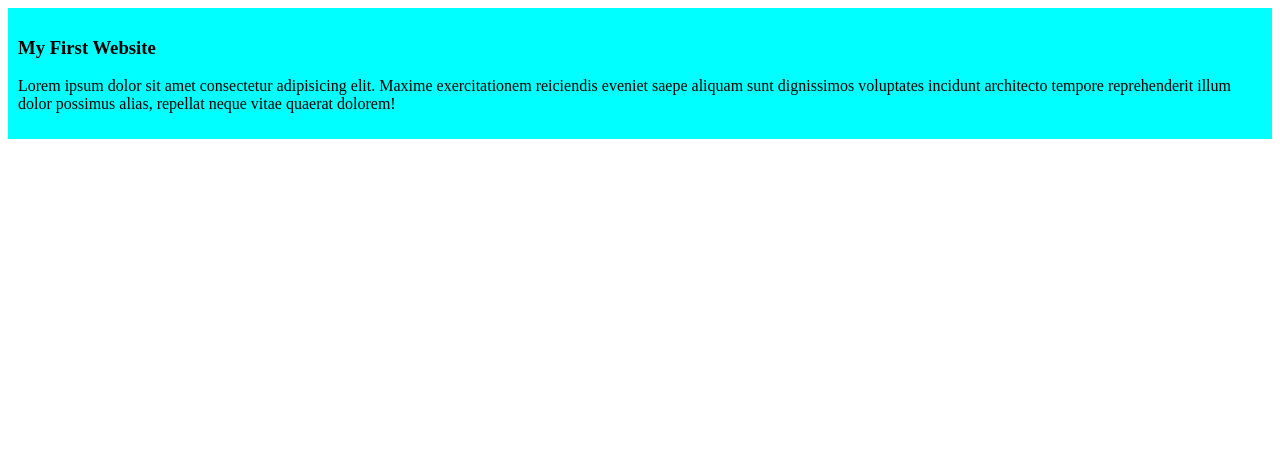
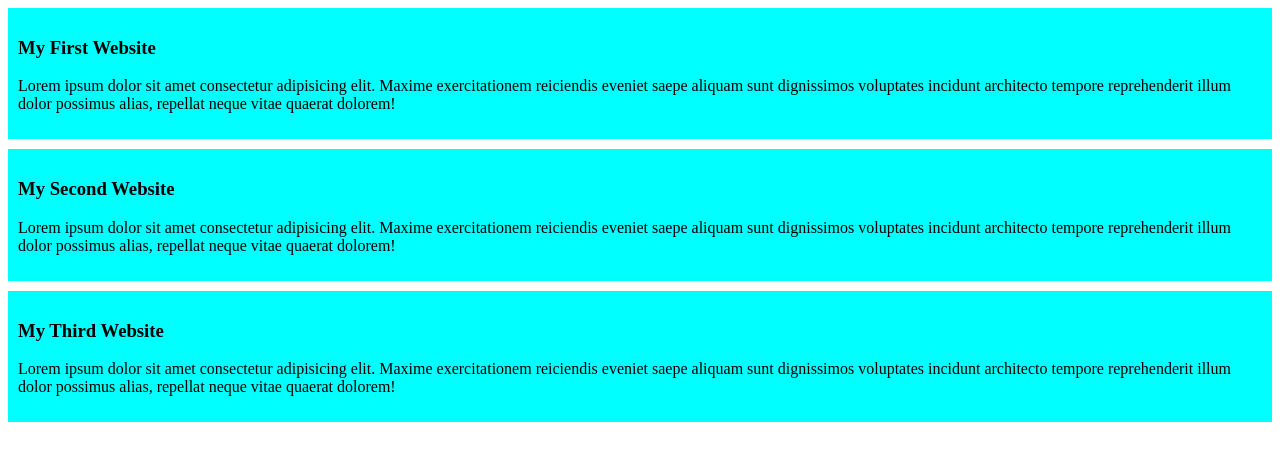
Before and after one commit to AbuSayemErfan/my-first-github, a plain HTML site: page index.html in a window 1280 px wide. Drawn offline with Linux system fonts and the light colour scheme.

Commit message:
added the second and the third blog

```diff
--- a/index.html
+++ b/index.html
@@ -11,5 +11,13 @@
         <h3>My First Website</h3>
         <p>Lorem ipsum dolor sit amet consectetur adipisicing elit. Maxime exercitationem reiciendis eveniet saepe aliquam sunt dignissimos voluptates incidunt architecto tempore reprehenderit illum dolor possimus alias, repellat neque vitae quaerat dolorem!</p>
     </div>
+    <div>
+        <h3>My Second Website</h3>
+        <p>Lorem ipsum dolor sit amet consectetur adipisicing elit. Maxime exercitationem reiciendis eveniet saepe aliquam sunt dignissimos voluptates incidunt architecto tempore reprehenderit illum dolor possimus alias, repellat neque vitae quaerat dolorem!</p>
+    </div>
+    <div>
+        <h3>My Third Website</h3>
+        <p>Lorem ipsum dolor sit amet consectetur adipisicing elit. Maxime exercitationem reiciendis eveniet saepe aliquam sunt dignissimos voluptates incidunt architecto tempore reprehenderit illum dolor possimus alias, repellat neque vitae quaerat dolorem!</p>
+    </div>
 </body>
 </html>
--- a/styles/blog.css
+++ b/styles/blog.css
@@ -1,4 +1,5 @@
 div{
     background-color: aqua;
     padding: 10px;
+    margin-bottom: 10px;
 }
```
